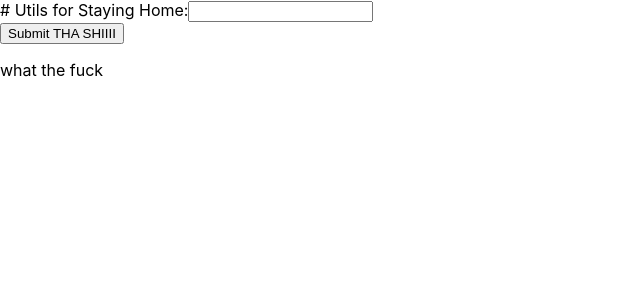
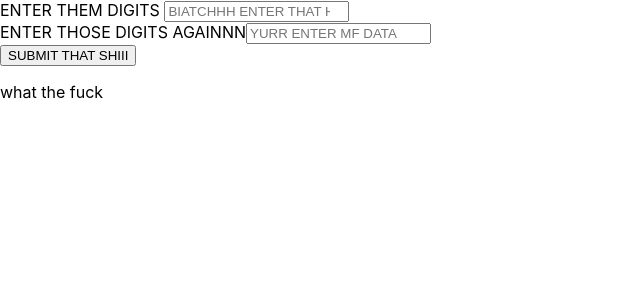
Before and after one commit to benwang-lol/Best-Time-to-get-to-Airport, a React (Create React App) app: page / in a window 1280 px wide. Shown: the top 300 px of the page, without its empty margins (0-640 px from the left). Built offline with nearby package versions, Linux system fonts and the light colour scheme.

Commit message:
commit form storing util numbers

```diff
--- a/package.json
+++ b/package.json
@@ -3,7 +3,6 @@
   "version": "0.1.0",
   "private": true,
   "dependencies": {
-    "@babel/plugin-proposal-private-property-in-object": "^7.21.0-placeholder-for-preset-env.2",
     "@testing-library/jest-dom": "^5.16.5",
     "@testing-library/react": "^13.4.0",
     "@testing-library/user-event": "^13.5.0",
@@ -35,5 +34,8 @@
       "last 1 firefox version",
       "last 1 safari version"
     ]
+  },
+  "devDependencies": {
+    "@babel/plugin-proposal-private-property-in-object": "^7.21.11"
   }
 }
--- a/src/components/form-component/form-component.css
+++ b/src/components/form-component/form-component.css
@@ -0,0 +1,9 @@
+.aaa {
+    align-items: first baseline;
+    margin-bottom: 100000px
+}
+
+.bbb {
+    align-items:first baseline;
+    margin-top: 10000px
+}
--- a/src/components/form-component/form-component.js
+++ b/src/components/form-component/form-component.js
@@ -1,31 +1,40 @@
 import React, { useState } from 'react';
+// import Button from '../button-component/customButton';
+// import {Context as UtilContext } from '../context/util-context';
 
 const FormComponent = () => {
-    const[formData, setFormData] = useState({
-        data: 0
-    });
-
-    const handleChange = (event) => {
-        const { value } = event.target;
-        setFormData((prevData) => ({...prevData, data: value}));
-    }
+    const [homeData, setHomeData] = useState('');
+    const [missFlightData, setMissFlightData] = useState('');
 
     const handleSubmit = (event) => {
         event.preventDefault();
-        console.log(formData);
-    }
+        console.log(homeData);
+        console.log(missFlightData);
+    };
 
     return (
-        <form onSubmit={handleSubmit}>
-            <div>
-                <label># Utils for Staying Home:</label>
+        <div>
+            <form className="aaa">
+                <label>ENTER THEM DIGITS </label>
                 <input
-                    data={formData.data}
-                    onChange={handleChange}
-                />
-            </div>
-            <button type="submit">Submit THA SHIIII</button>
-        </form>
+                    placeholder="BIATCHHH ENTER THAT HOMEADATA"
+                    type="number"
+                    value={homeData}
+                    onChange={(event) => setHomeData(event.target.value)}
+            />
+            </form>
+            <form className="bbb">
+                <label>ENTER THOSE DIGITS AGAINNN</label>
+                <input
+                    placeholder="YURR ENTER MF DATA"
+                    type="number"
+                    value={missFlightData}
+                    onChange={(event) => setMissFlightData(event.target.value)}
+            />
+            </form>
+            <button type="submit" onClick={handleSubmit}>SUBMIT THAT SHIII</button>
+
+        </div>
     )
 }
 
--- /dev/null
+++ b/src/components/user-form/user-form.js
@@ -0,0 +1,4 @@
+import React, { useContext } from 'react';
+import FormComponent from '../form-component';
+
+//do i rlly need this??
--- /dev/null
+++ b/src/context/util-context.js
@@ -0,0 +1,26 @@
+import createDataContext from '../createDataContext';
+
+const utilReducer = (state, action) => {
+    switch (action.type) {
+        case 'edit_home_util':
+            return {...state, homeUtil: action.payload };
+        case 'edit_missed_flight_util':
+            return {...state, missedFlightUtil: action.payload};
+        default:
+            return state;
+    }
+}
+
+const editHomeUtils = dispatch => (value) => {
+    dispatch({ type: 'edit_home_util', payload: value });
+}
+
+const editMissedFlightUtil = dispatch => (value) => {
+    dispatch({ type: 'edit_missed_flight_util', payload: value });
+}
+
+export const { Context, Provider } = createDataContext(
+    utilReducer,
+    { editHomeUtils, editMissedFlightUtil },
+    { homeUtil: 0, missedFlightUtil: 0 }
+)
--- /dev/null
+++ b/src/react-app-env.d.ts
@@ -0,0 +1 @@
+/// <reference types="react-scripts" />
```
Also changed, not shown: src/context/createDataContext.js (added, +21 -0 lines), src/hooks/useInput.js (added, +13 -0 lines), 1 other file (tests, documents, lock files or other folders).
